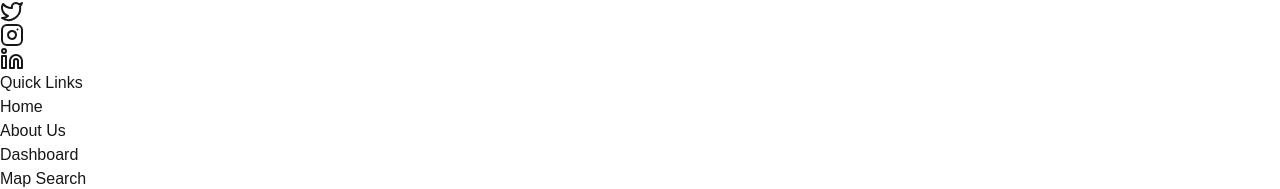
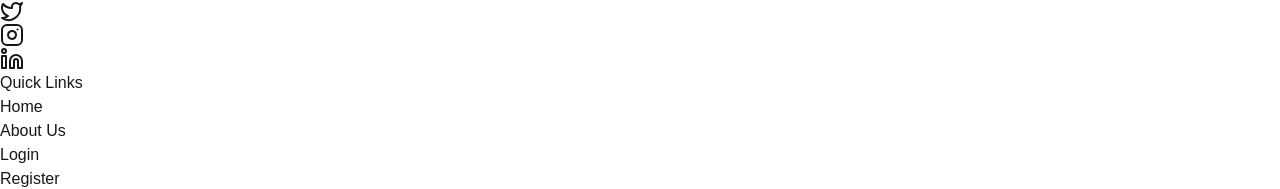
Before and after one commit to imgsingh/ukieproperties, a Next.js app: page / in a window 1280 px wide. Shown: the part 613-802 px from the top of the page. Built offline with nearby package versions, Linux system fonts and the light colour scheme; no server answers.

Commit message:
footer link change

```diff
--- a/src/app/component/Footer.js
+++ b/src/app/component/Footer.js
@@ -1,12 +1,25 @@
 "use client"
 import React, { useEffect, useState } from 'react';
 import { MapPin, Phone, Mail, Facebook, Twitter, Instagram, Linkedin, ArrowUp } from 'lucide-react';
+import { getFromLocalStorage } from '../utils/Common';
 
 const Footer = () => {
     const [email, setEmail] = useState('');
     const [isLoading, setIsLoading] = useState(false);
     const [message, setMessage] = useState('');
     const [messageType, setMessageType] = useState('');
+    const [isLoggedIn, setIsLoggedIn] = useState(false);
+    const [user, setUser] = useState(null);
+
+    useEffect(() => {
+        // Check if the user is logged in
+        const token = getFromLocalStorage('token');
+        const userData = getFromLocalStorage('user');
+        if (token && userData) {
+            setIsLoggedIn(true);
+            setUser(JSON.parse(userData));
+        }
+    }, []);
 
     const validateEmail = (email) => {
         const emailRegex = /^[^\s@]+@[^\s@]+\.[^\s@]+$/;
@@ -123,10 +136,20 @@ const Footer = () => {
                         <ul className="space-y-2">
                             <li><a href="/" className="text-gray-300 hover:text-white transition-colors duration-200">Home</a></li>
                             <li><a href="/aboutus" className="text-gray-300 hover:text-white transition-colors duration-200">About Us</a></li>
-                            <li><a href="/dashboard" className="text-gray-300 hover:text-white transition-colors duration-200">Dashboard</a></li>
-                            <li><a href="/map-search" className="text-gray-300 hover:text-white transition-colors duration-200">Map Search</a></li>
-                            <li><a href="/list-search" className="text-gray-300 hover:text-white transition-colors duration-200">List Search</a></li>
-                            <li><a href="/advance-search" className="text-gray-300 hover:text-white transition-colors duration-200">Advance Search</a></li>
+                            {isLoggedIn &&
+                                <>
+                                    <li><a href="/dashboard" className="text-gray-300 hover:text-white transition-colors duration-200">Dashboard</a></li>
+                                    <li><a href="/map-search" className="text-gray-300 hover:text-white transition-colors duration-200">Map Search</a></li>
+                                    <li><a href="/list-search" className="text-gray-300 hover:text-white transition-colors duration-200">List Search</a></li>
+                                    <li><a href="/advance-search" className="text-gray-300 hover:text-white transition-colors duration-200">Advance Search</a></li>
+                                </>
+                            }{!isLoggedIn &&
+                                <>
+                                    <li><a href="/login" className="text-gray-300 hover:text-white transition-colors duration-200">Login</a></li>
+                                    <li><a href="/signup" className="text-gray-300 hover:text-white transition-colors duration-200">Register</a></li>
+                                </>
+                            }
+
                         </ul>
                     </div>
 
```
